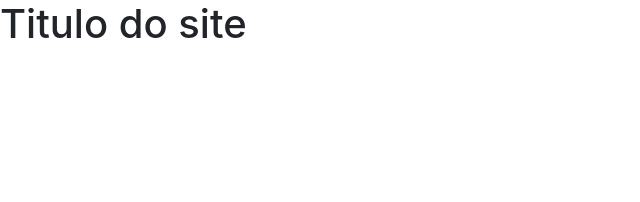
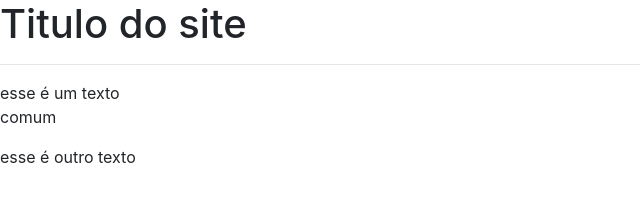
Before and after one commit to santoroo/santoroo.github.io, a plain HTML site: page index.html in a window 1280 px wide. Shown: the whole page, without its empty margins (0-640 px from the left). Drawn offline with nearby package versions, Linux system fonts and the light colour scheme.

Commit message:
Início do site

```diff
--- a/index.html
+++ b/index.html
@@ -1,10 +1,18 @@
-<html>
+<html lang="pt-br">
 	<head>
+	<meta charset="UTF-8">
+    <meta http-equiv="X-UA-Compatible" content="IE=edge">
+    <meta name="viewport" content="width=device-width, initial-scale=1.0">
 	<title>Meu Site</title>
   <link rel="stylesheet" href="https://maxcdn.bootstrapcdn.com/bootstrap/4.0.0/css/bootstrap.min.css" integrity="sha384-Gn5384xqQ1aoWXA+058RXPxPg6fy4IWvTNh0E263XmFcJlSAwiGgFAW/dAiS6JXm" crossorigin="anonymous">
 	</head>
 	<body>
 		<h1>Titulo do site</h1>
+        <hr>
+        <p>esse é um texto<br> comum</p>
+
+        <p>esse é outro texto</p>
+
 
 
 
```
Lines whose indentation alone changed are shown as unchanged.
